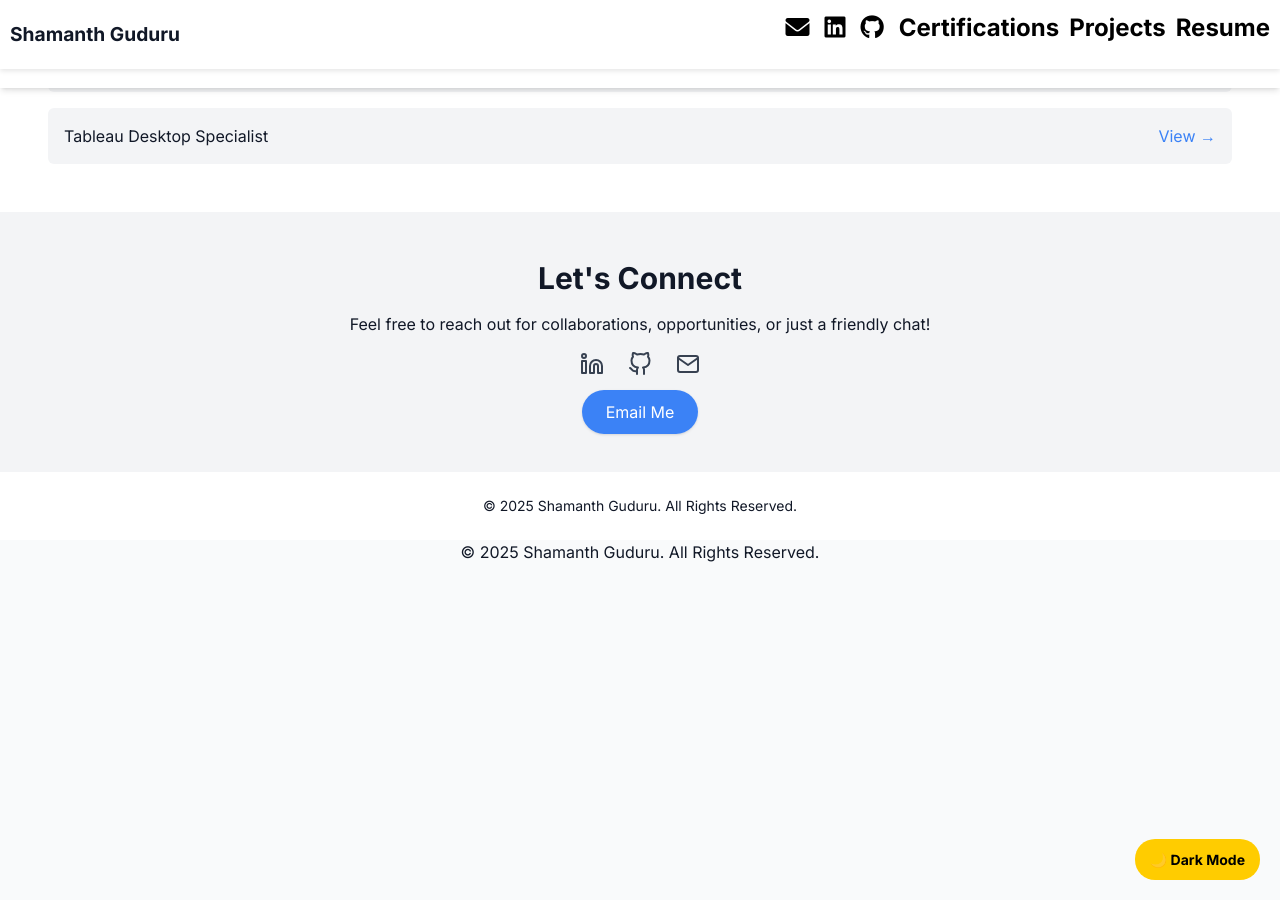
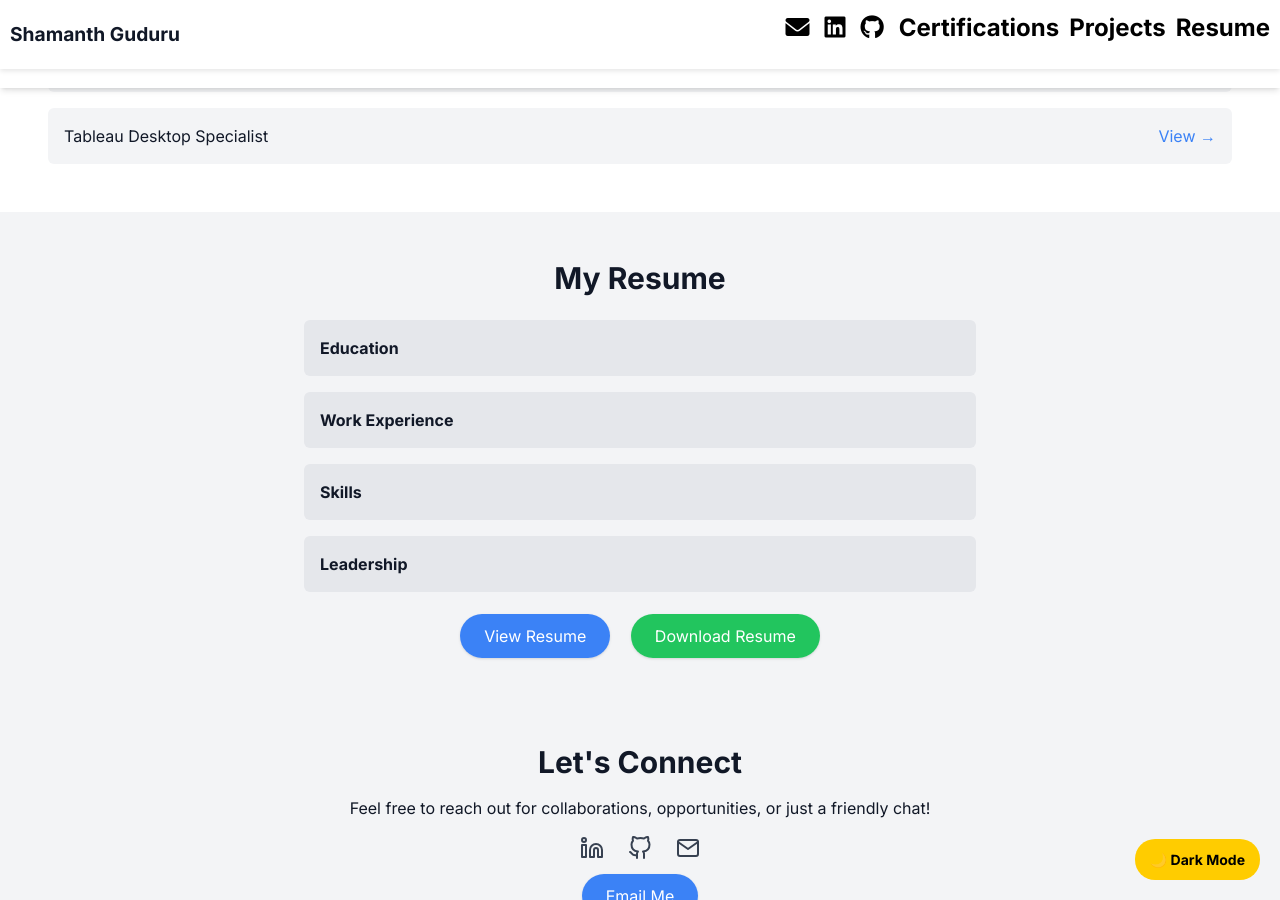
Before and after one commit to shamanthguduru/shamanthguduru.github.io, a Jekyll site: the page built from index.md, in a window 1280 px wide and 900 px high, scrolled down 1351 px. Built offline with Jekyll 4.4.1, drawn with Linux system fonts in a browser that asks for light colours; nearby versions of some CDN libraries; our own code applies the rules of GitHub Pages for plain Markdown files.

Commit message:
Update index.md

```diff
--- a/index.md
+++ b/index.md
@@ -77,6 +77,33 @@
     </ul>
   </section>
 
+<section id="resume" class="p-12 bg-gray-100 dark:bg-gray-800 dark:text-gray-100 text-center">
+    <h3 class="text-3xl font-semibold mb-6">My Resume</h3>
+    <div class="max-w-2xl mx-auto space-y-4 text-left">
+      <div class="bg-gray-200 dark:bg-gray-700 rounded-md p-4">
+        <button onclick="toggleContent('edu')" class="w-full text-left font-semibold">Education</button>
+        <div id="edu" class="hidden mt-2">Master's in Business Analytics, XYZ University</div>
+      </div>
+      <div class="bg-gray-200 dark:bg-gray-700 rounded-md p-4">
+        <button onclick="toggleContent('work')" class="w-full text-left font-semibold">Work Experience</button>
+        <div id="work" class="hidden mt-2">Data Analyst Intern at ABC Corp – Analyzed sales data, improved reporting systems.</div>
+      </div>
+      <div class="bg-gray-200 dark:bg-gray-700 rounded-md p-4">
+        <button onclick="toggleContent('skills')" class="w-full text-left font-semibold">Skills</button>
+        <div id="skills" class="hidden mt-2">Python, SQL, Tableau, Power BI, Excel, Machine Learning</div>
+      </div>
+      <div class="bg-gray-200 dark:bg-gray-700 rounded-md p-4">
+        <button onclick="toggleContent('leadership')" class="w-full text-left font-semibold">Leadership</button>
+        <div id="leadership" class="hidden mt-2">Lead Data Team at XYZ Analytics Club.</div>
+      </div>
+    </div>
+
+    <div class="mt-8">
+      <a href="https://shamanthguduru.github.io/resume" target="_blank" class="bg-blue-500 text-white px-6 py-3 rounded-full shadow hover:bg-blue-600">View Resume</a>
+      <a href="/shamanthguduru.github.io/Resume.pdf" download class="ml-4 bg-green-500 text-white px-6 py-3 rounded-full shadow hover:bg-green-600">Download Resume</a>
+    </div>
+  </section>
+
   <section id="contact" class="p-12 bg-gray-100 dark:bg-gray-800 dark:text-gray-100 text-center">
     <h3 class="text-3xl font-semibold mb-4">Let's Connect</h3>
     <p class="mb-4">Feel free to reach out for collaborations, opportunities, or just a friendly chat!</p>
```
